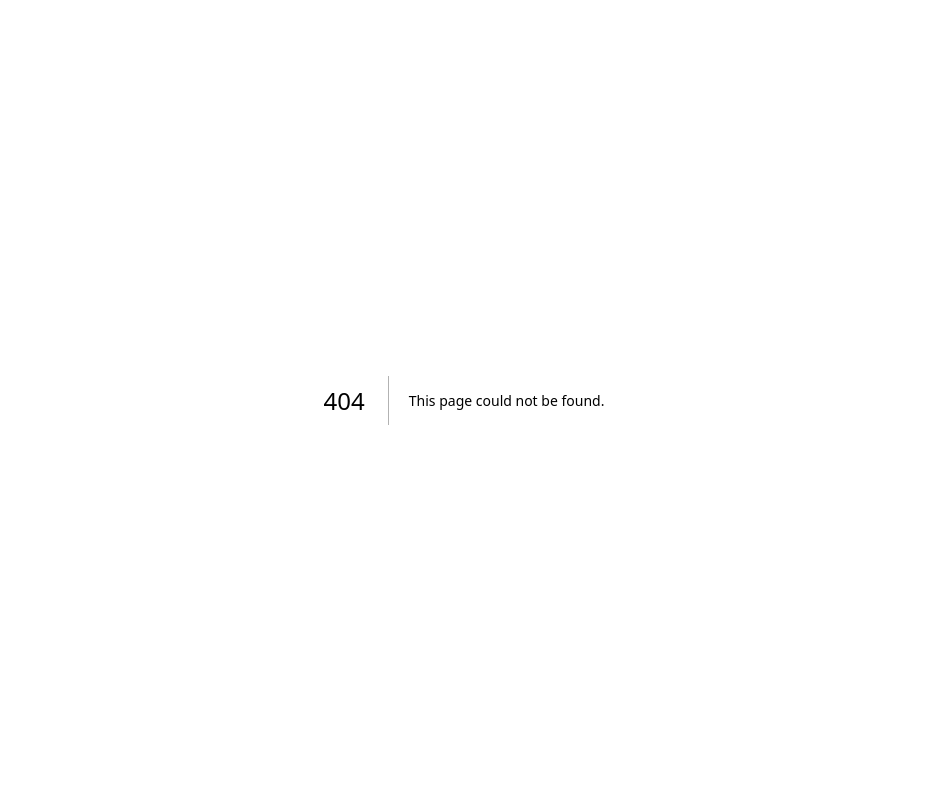
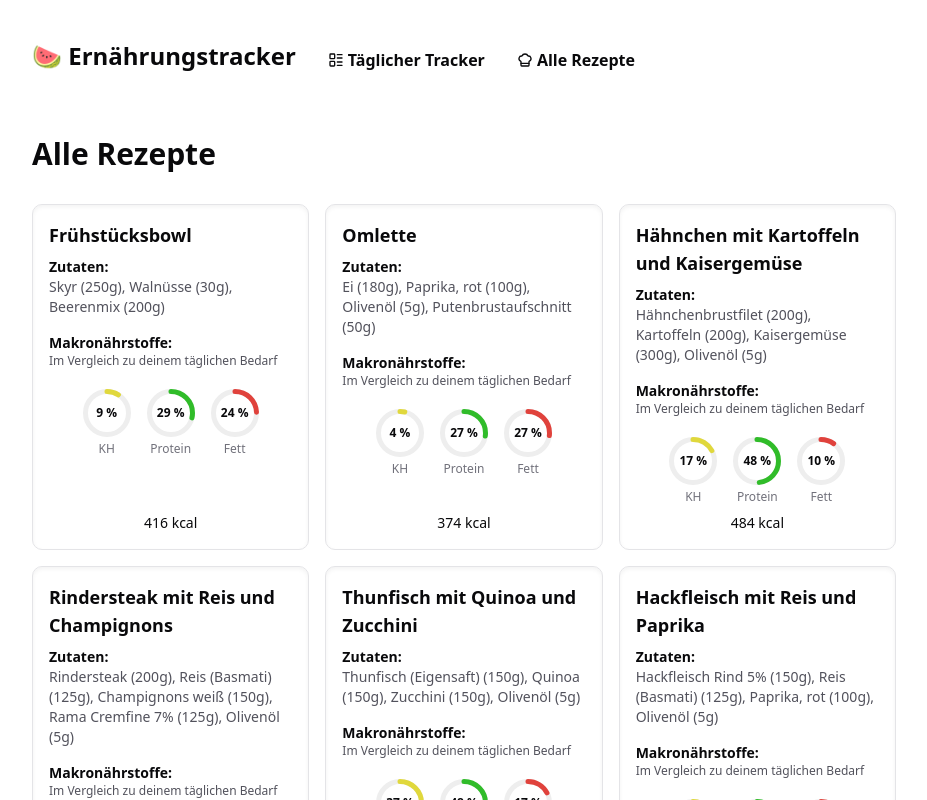
Before and after one commit to luisoos/food-tracker, a Next.js app: page /recipes in a window 1280 px wide. Before the commit this address had no page. Shown: the top 800 px of the page, without its empty margins (176-1103 px from the left). Built offline with nearby package versions, Linux system fonts and the light colour scheme.

Commit message:
✨ feat: add recipe list page

```diff
--- a/src/app/layout.tsx
+++ b/src/app/layout.tsx
@@ -2,6 +2,7 @@ import type { Metadata } from 'next';
 import { Geist, Geist_Mono } from 'next/font/google';
 import '@/styles/globals.css';
 import Providers from './providers';
+import Navigation from '@/components/navigation';
 
 const geistSans = Geist({
     variable: '--font-geist-sans',
@@ -27,7 +28,8 @@ export default function RootLayout({
         <html lang='de'>
             <body
                 className={`${geistSans.variable} ${geistMono.variable} antialiased`}>
-                <Providers>{children}</Providers>
+                <Providers><div className='w-11/12 lg:max-w-4xl mx-auto h-full min-h-screen'>
+                <Navigation />{children}</div></Providers>
             </body>
         </html>
     );
--- a/src/app/page.tsx
+++ b/src/app/page.tsx
@@ -15,8 +15,7 @@ export default function Home() {
     }, [loadDailyPlan]);
 
     return (
-        <div className='w-11/12 lg:max-w-4xl mx-auto h-full min-h-screen'>
-            <Navigation />
+        <>
             <div className='mt-6'>
                 <DatePicker />
             </div>
@@ -26,6 +25,6 @@ export default function Home() {
             <div className='mt-6 mb-2'>
                 <MealSelector />
             </div>
-        </div>
+        </>
     );
 }
--- /dev/null
+++ b/src/app/recipes/page.tsx
@@ -0,0 +1,17 @@
+'use client';
+
+import RecipeList from '@/components/tracker/recipe-list';
+
+export default function RecipesPage() {
+
+    const handleRecipeSelect = (recipeId: string) => {
+        //
+    };
+
+    return (
+        <div className="mt-6 mx-auto px-4">
+            <h1 className="text-3xl font-bold mb-8">Alle Rezepte</h1>
+            <RecipeList onSelect={handleRecipeSelect} />
+        </div>
+    );
+}
--- a/src/components/tracker/recipe-list.tsx
+++ b/src/components/tracker/recipe-list.tsx
@@ -5,7 +5,7 @@ import MacroRing from './macro-ring';
 export default function RecipeList({
     onSelect,
 }: {
-    onSelect: (data: string) => void;
+    onSelect?: (data: string) => void;
 }) {
     const { data, isLoading, error } = useRecipes();
 
@@ -40,7 +40,7 @@ export default function RecipeList({
                     <div
                         key={recipe.id}
                         className=' flex flex-col h-full p-4 rounded-lg border shadow-inner hover:scale-95 duration-300 delay-50 transition-all cursor-pointer'
-                        onClick={() => onSelect(recipe.id)}>
+                        onClick={() => onSelect && onSelect(recipe.id)}>
                         <h3 className='font-semibold text-lg mb-2'>
                             {recipe.name}
                         </h3>
```
